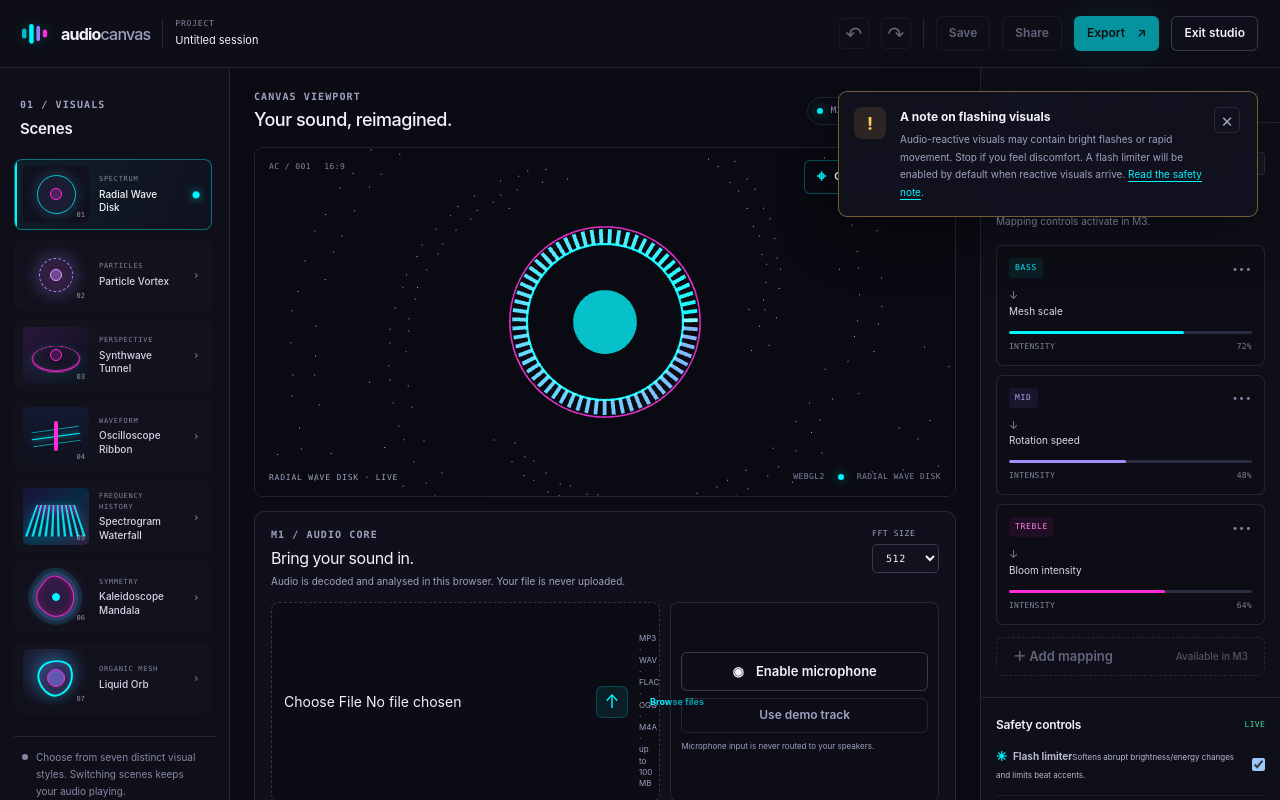
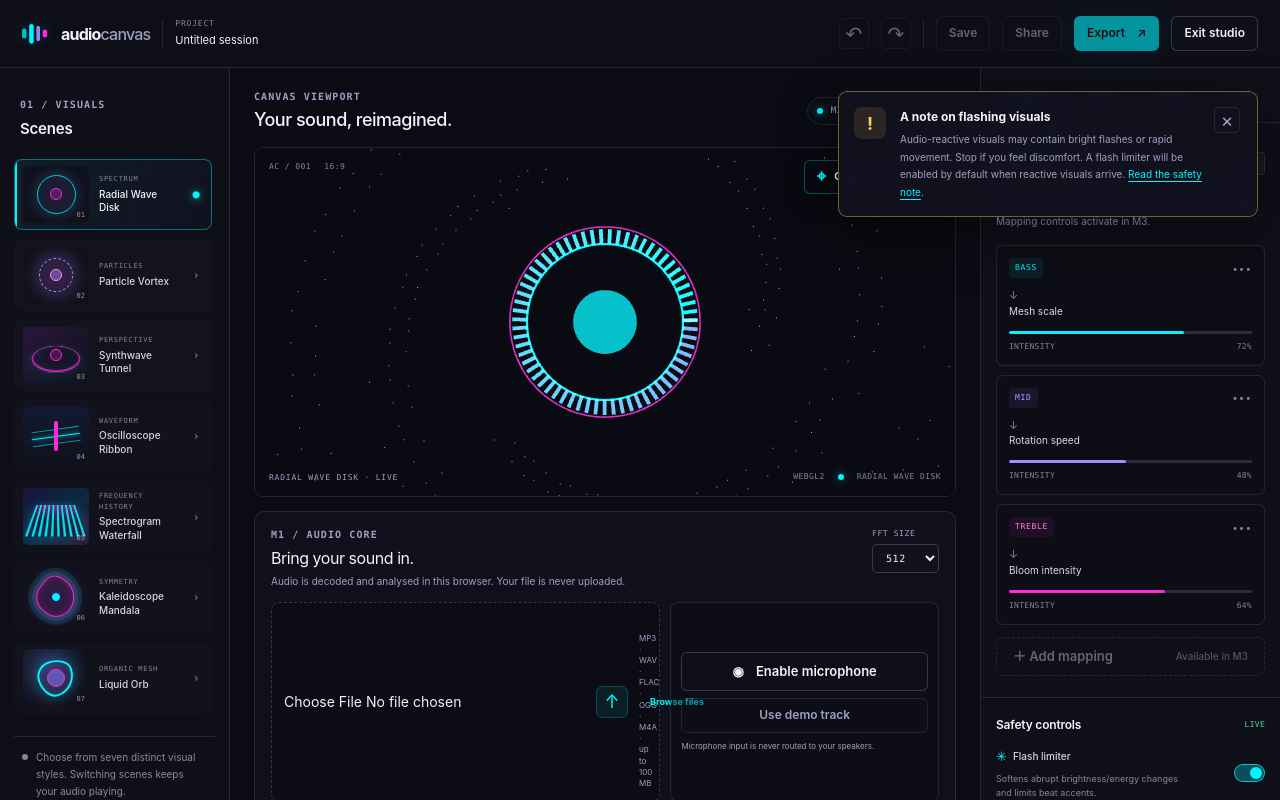
Before and after one commit to dARSHANdR4/AudioCanvas, a Next.js app in the folder apps/web/: page /studio in a window 1280 px wide. Shown: the top 800 px of the page. Built offline with nearby package versions, Linux system fonts and the light colour scheme.

Commit message:
style(safety): make safety settings interactive and accessible

```diff
--- a/apps/web/src/app/globals.css
+++ b/apps/web/src/app/globals.css
@@ -304,7 +304,16 @@ button:disabled { cursor: not-allowed; opacity: 0.58; }
 .inspector-section--lower { padding-top: 18px; }
 .inspector-title-row h2 { margin: 0; font-size: 12px; }
 .safety-on { color: var(--success); font-family: var(--font-mono); font-size: 8px; letter-spacing: .3px; }
-.safety-row { display: flex; align-items: center; justify-content: space-between; gap: 12px; padding: 13px 0; border-bottom: 1px solid rgba(160,160,192,.09); color: #b8b8d0; font-size: 10px; }
+.safety-row { display: flex; align-items: center; justify-content: space-between; gap: 12px; padding: 13px 0; border-bottom: 1px solid rgba(160,160,192,.09); color: #b8b8d0; font-size: 10px; cursor: pointer; }
+.safety-row__copy { display: flex; flex-direction: column; gap: 5px; min-width: 0; }
+.safety-row__copy strong { color: #d4d4e8; font-size: 10px; font-weight: 550; }
+.safety-row__copy small { max-width: 190px; color: #8585a2; font-size: 9px; line-height: 1.55; }
+.safety-switch { appearance: none; position: relative; flex: 0 0 auto; width: 31px; height: 18px; margin: 0; border: 1px solid #47475f; border-radius: 999px; background: #303047; cursor: pointer; transition: background .16s ease, border-color .16s ease; }
+.safety-switch::after { position: absolute; top: 2px; left: 2px; width: 12px; height: 12px; content: ""; border-radius: 50%; background: #8585a0; transition: transform .16s ease, background .16s ease; }
+.safety-switch:checked { border-color: rgba(0,245,255,.72); background: rgba(0,245,255,.28); }
+.safety-switch:checked::after { transform: translateX(13px); background: var(--cyan); }
+.safety-switch:focus-visible { outline: 2px solid var(--cyan); outline-offset: 3px; }
+@media (prefers-reduced-motion: reduce) { .safety-switch, .safety-switch::after { transition: none; } }
 .safety-icon { display: inline-block; margin-right: 6px; color: var(--cyan); font-size: 13px; vertical-align: -1px; }
 .toggle-static { width: 27px; height: 15px; display: flex; align-items: center; padding: 2px; border-radius: 99px; background: rgba(0,245,255,.32); }
 .toggle-static span { width: 11px; height: 11px; border-radius: 50%; margin-left: auto; background: var(--cyan); }
```
